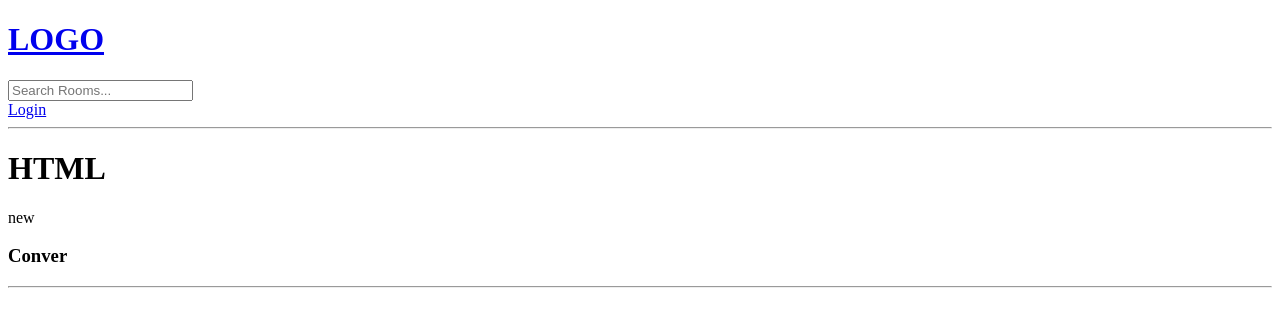
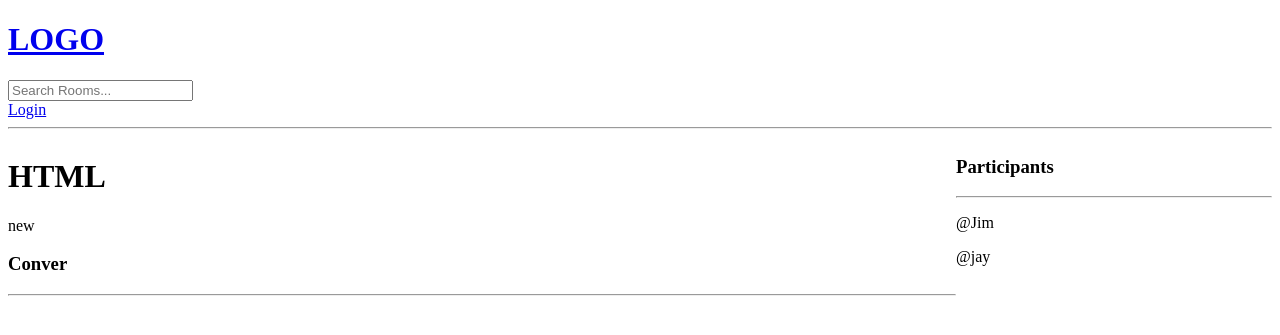
Before and after one commit to Ibramelias/fast-spy, a Django app: page /room/3/ in a window 1280 px wide. Shown: the top 335 px of the page. Run offline with Django 5.2, Linux system fonts and the light colour scheme; data comes from the database, SQL or seed files in the repository; both versions use the stored data as it was after the commit.

Commit message:
display pparticipants in the room

```diff
--- a/study_bud/studybud/base/models.py
+++ b/study_bud/studybud/base/models.py
@@ -15,7 +15,7 @@ class Room(models.Model):
     topic =  models.ForeignKey(Topic, on_delete=models.SET_NULL, null=True)
     name = models.CharField(max_length=200)
     description = models.TextField(null=True, blank =True)
-    #participants =
+    participants = models.ManyToManyField(User, related_name='participants', blank=True)
     updated = models.DateTimeField(auto_now=True)
     created = models.DateTimeField(auto_now_add=True)
 
--- a/study_bud/studybud/base/templates/base/room.html
+++ b/study_bud/studybud/base/templates/base/room.html
@@ -1,18 +1,26 @@
 {% extends 'main.html'%} {% block content %}
 
+
+<style>
+    .room-caontainer{
+        display: grid;
+        grid-template-columns: 3fr 1fr;
+    }
+</style>
+
+<div class="room-caontainer">
+  <div>
     <h1>{{room.name}}</h1>
-
     <p>{{room.description}}</p>
-
 
     <div class="comment-wrapper">
       <h3>Conver</h3>
-    <hr>
+      <hr />
       {% for message in room_messages %}
       <div>
-        <small>@{{message.user}}  {{message.created | timesince }} ago </small>
+        <small>@{{message.user}} {{message.created | timesince }} ago </small>
         <p>{{message.body}}</p>
-        <br>
+        <br />
       </div>
       {% endfor %}
     </div>
@@ -21,10 +29,22 @@
     <div class="comment-form">
       <form method="POST" action="{% url 'room' pk=room.id %}">
         {% csrf_token %}
-        <input type="text" name="body" placeholder="Write your message here..."/>
-
+        <input
+          type="text"
+          name="body"
+          placeholder="Write your message here..."
+        />
       </form>
     </div>
     {% endif %}
+  </div>
+  <div>
+    <h3>Participants</h3>
+    <hr>
+    {% for user in participants %}
+    <p>@{{user.username}}</p>
+    {% endfor %}
+  </div>
+</div>
 
 {% endblock content%}
--- a/study_bud/studybud/base/views.py
+++ b/study_bud/studybud/base/views.py
@@ -82,6 +82,8 @@ def home(request):
 def room(request, pk):
     room = Room.objects.get(id=pk)
     room_messages = room.message_set.all().order_by('-created')
+    participants = room.participants.all()
+
 
     if request.method == 'POST':
         message = Message.objects.create(
@@ -89,9 +91,10 @@ def room(request, pk):
             room = room,
             body = request.POST.get('body')
         )
+        room.participants.add(request.user)
         return redirect('room', pk=room.id)
 
-    context = {'room': room, 'room_messages': room_messages}
+    context = {'room': room, 'room_messages': room_messages, "participants": participants}
     return render(request, 'base/room.html', context)
 
 
```
Also changed, not shown: study_bud/studybud/base/migrations/0004_room_participants.py (added), study_bud/studybud/db.sqlite3. Lines whose indentation alone changed are shown as unchanged.
